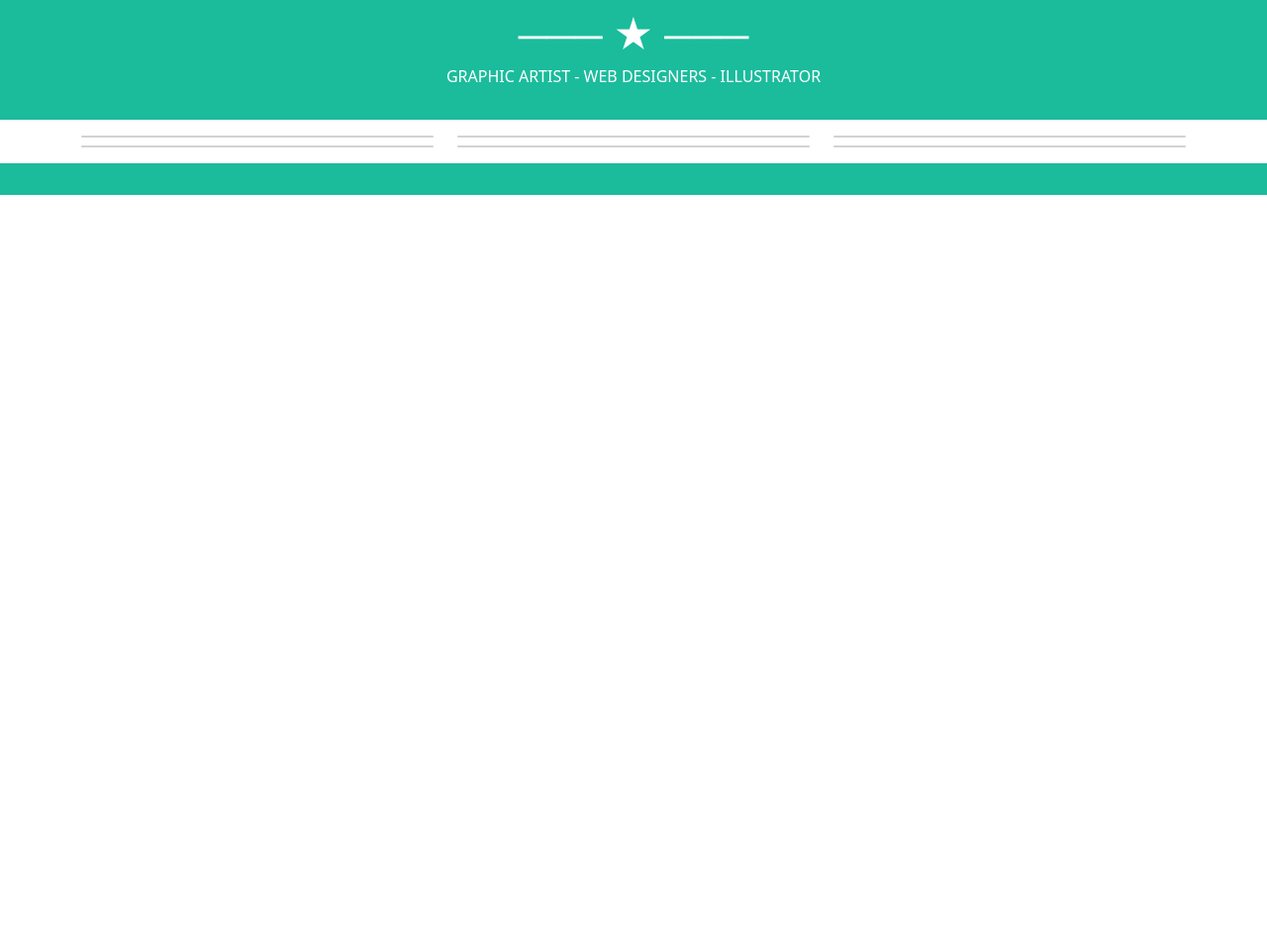
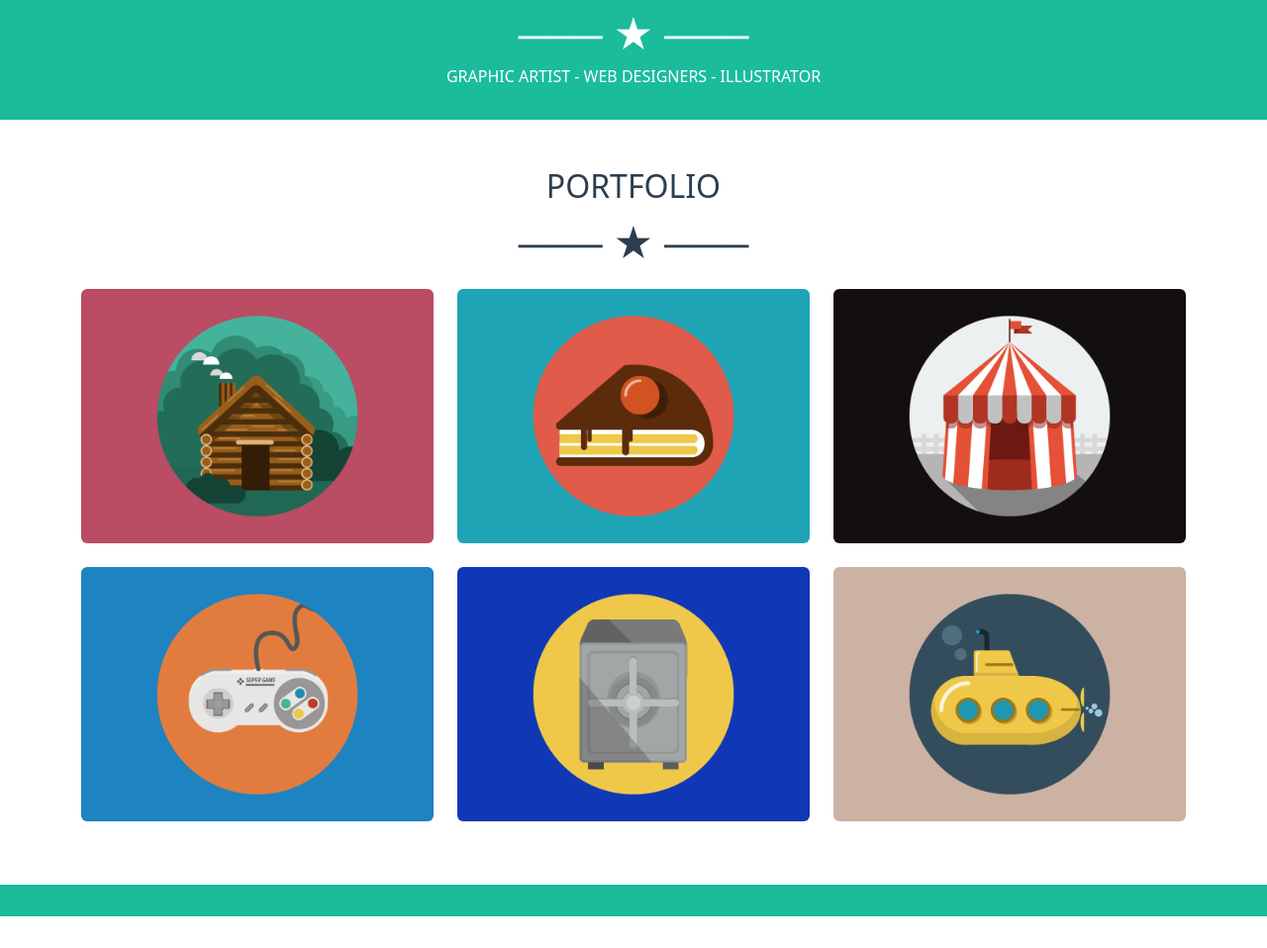
Before and after one commit to Nico-Serra/html-css-bootstrap-freelancer, a plain HTML site: page index.html in a window 1280 px wide. Shown: the part 425-1383 px from the top of the page at 99% size. Before the commit the page ends 800 px from the top, so only its background shows below. Drawn offline with nearby package versions, Linux system fonts and the light colour scheme.

Commit message:
add section portfolio

```diff
--- a/assets/css/style.css
+++ b/assets/css/style.css
@@ -80,6 +80,10 @@ body{
     background-color: rgba(44, 62, 80, 1);
 }
 
+.color_text_dark{
+    color: var(--fl--secondary);
+}
+
 
 /* #endregion Utilities */
 
--- a/index.html
+++ b/index.html
@@ -51,34 +51,36 @@
             </div>
         </section>
 
-        <div class="portfolio py-3">
-            <div class="container">
-            <div class="row">
-                <div class="col-12"></div>
-            </div>
+        <section class="portfolio py-5">
+            <div class="container color_text_dark text-center">
+                <h2 class="text-uppercase">Portfolio</h2>
+                <span class="fs-1 py-1">&#9472;&#9472;&#9472; &bigstar; &#9472;&#9472;&#9472;</span>
 
-            <div class="row gy-2">
-                <div class="col-12 col-sm-6 col-lg-4 ">
-                    <div class="card"></div>
+            <div class="row row-cols-md-2 row-cols-lg-3 g-4 py-3">
+                <div class="col-12">
+                    <img src="./assets/img/cabin.png" class="img-fluid rounded" alt="">
                 </div>
-                <div class="col-12 col-sm-6 col-lg-4">
-                    <div class="card"></div>
+                <div class="col-12">
+                    <img src="./assets/img/cake.png" class="img-fluid rounded" alt="">
                 </div>
-                <div class="col-12 col-sm-6 col-lg-4">
-                    <div class="card"></div>
+                <div class="col-12">
+                    <img src="./assets/img/circus.png" class="img-fluid rounded" alt="">
                 </div>
-                <div class="col-12 col-sm-6 col-lg-4">
-                    <div class="card"></div>
+                <div class="col-12">
+                    <img src="./assets/img/game.png" class="img-fluid rounded" alt="">
                 </div>
-                <div class="col-12 col-sm-6 col-lg-4">
-                    <div class="card"></div>
+                <div class="col-12">
+                    <img src="./assets/img/safe.png" class="img-fluid rounded" alt="">
                 </div>
-                <div class="col-12 col-sm-6 col-lg-4">
-                    <div class="card"></div>
+                <div class="col-12">
+                    <img src="./assets/img/submarine.png" class="img-fluid rounded" alt="">
                 </div>
+
+
+
             </div>
         </div>
-        </div>
+        </section>
 
         <div class="about py-3">
             <div class="container">
```
